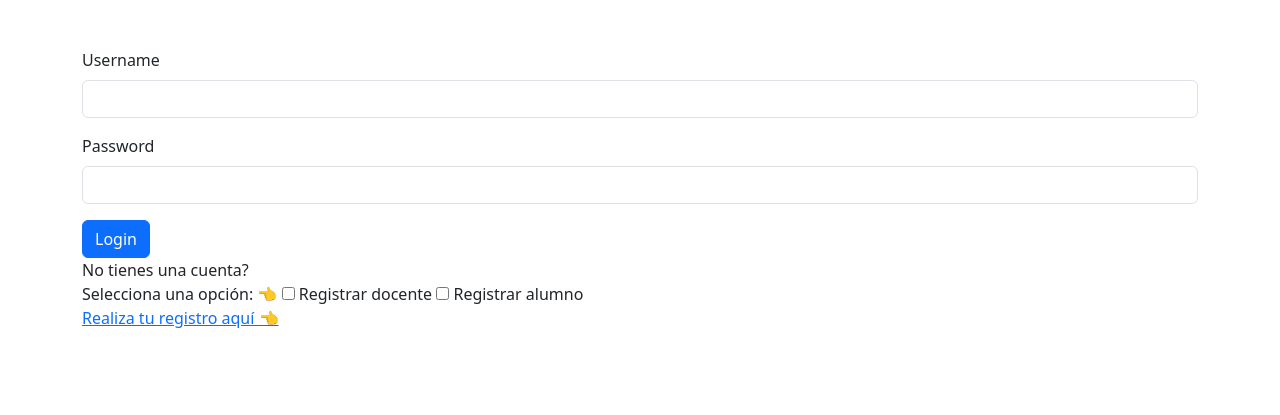
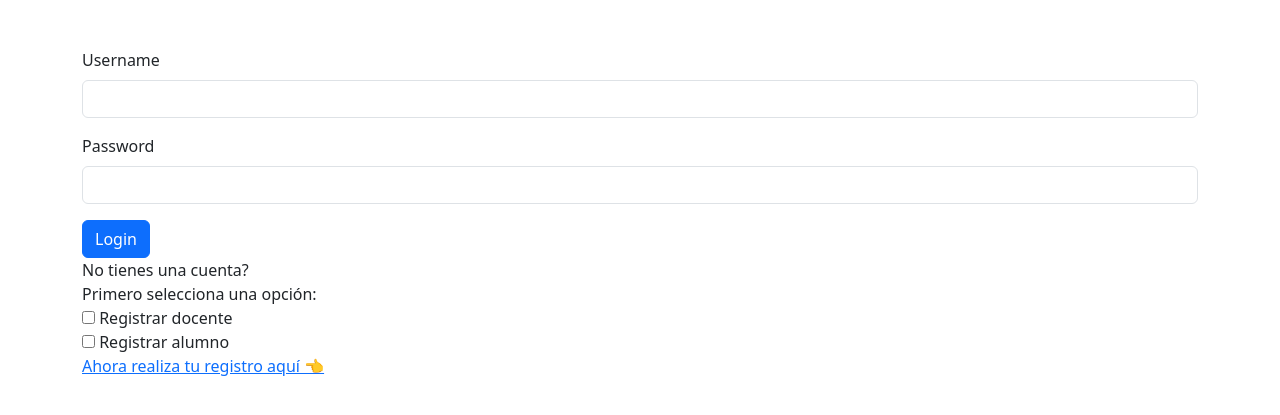
Before and after one commit to renebec/school, a Flask app: page /login in a window 1280 px wide. Shown: the top 415 px of the page. Run offline with Flask 3, Linux system fonts and the light colour scheme.

Commit message:
login buttons order

```diff
--- a/templates/login.html
+++ b/templates/login.html
@@ -54,18 +54,19 @@
             <button type="submit" class="btn btn-primary">Login</button>
             <br>
 
-            <a>No tienes una cuenta? <br>Selecciona una opción: &#128072;</a>
-
+            <a>No tienes una cuenta? <br>Primero selecciona una opción:</a>
+            <br>
             <label>
                 <input type="checkbox" id="1" name="choice" value="value1" class="single-checkbox">
                 Registrar docente
               </label>
+            <br>
               <label>
                 <input type="checkbox" id="2" name="choice" value="value2" class="single-checkbox">
                 Registrar alumno
               </label>
             <br>
-             <a href="{{ url_for('register') }}">Realiza tu registro aquí &#128072;</a>
+             <a href="{{ url_for('register') }}">Ahora realiza tu registro aquí &#128072;</a>
         </form>
 
     </div>
```
